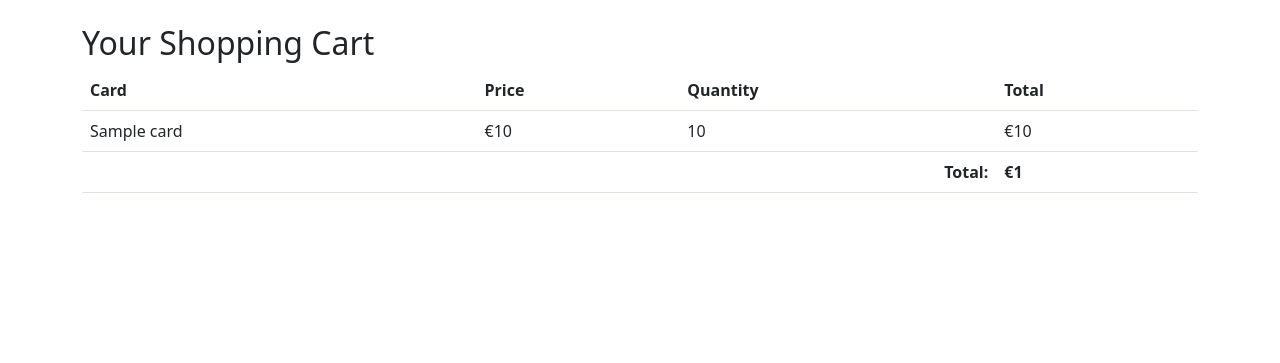
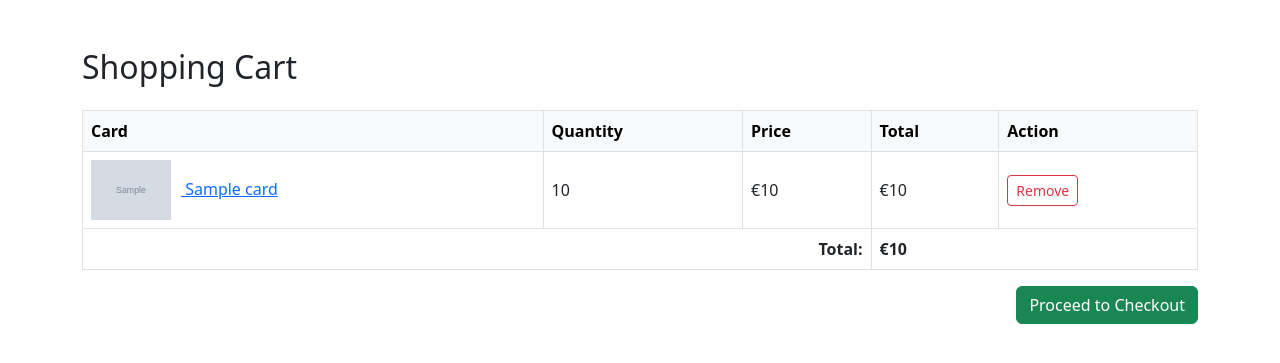
Before and after one commit to naxad/django-tcg-app, a Django app: template shop/templates/shop/cart.html in a window 1280 px wide. Shown: the part 188-551 px from the top of the page. Run offline with Django 5.2, Linux system fonts and the light colour scheme; the template is opened without the code that fills it: most values are stand-ins (such as "Sample title", 1, 10 or a date in 2020); grey boxes marked "Sample" are stand-in pictures.

Commit message:
Fixed some Cart logic

```diff
--- a/shop/templates/shop/cart.html
+++ b/shop/templates/shop/cart.html
@@ -4,34 +4,51 @@
 {% block title %}Your Cart{% endblock %}
 
 {% block content %}
-<div class="container mt-4">
-  <h2>Your Shopping Cart</h2>
+<div class="container mt-5" data-aos="fade-in">
+  <h2 class="mb-4">Shopping Cart</h2>
 
   {% if cart_items %}
-    <table class="table">
-      <thead>
+    <table class="table table-bordered align-middle">
+      <thead class="table-light">
         <tr>
           <th>Card</th>
+          <th>Quantity</th>
           <th>Price</th>
-          <th>Quantity</th>
           <th>Total</th>
+          <th>Action</th>
         </tr>
       </thead>
       <tbody>
         {% for item in cart_items %}
           <tr>
-            <td>{{ item.card.name }}</td>
+            <td>
+              <a href="{% url 'card_detail' item.card.id %}">
+                <img src="{{ item.card.image.url }}" alt="{{ item.card.name }}" style="height: 60px; margin-right: 10px;">
+                {{ item.card.name }}
+              </a>
+            </td>
+            <td>{{ item.quantity }}</td>
             <td>€{{ item.card.price }}</td>
-            <td>{{ item.quantity }}</td>
-            <td>€{{ item.item_total }}</td>
+            <td>€{{ item.total }}</td>
+            <td>
+              <form method="post" action="{% url 'remove_from_cart' item.card.id %}">
+                {% csrf_token %}
+                <button type="submit" class="btn btn-sm btn-outline-danger">Remove</button>
+              </form>
+            </td>
           </tr>
         {% endfor %}
-        <tr class="fw-bold">
-          <td colspan="3" class="text-end">Total:</td>
-          <td>€{{ total_price }}</td>
+        <tr>
+          <td colspan="3" class="text-end"><strong>Total:</strong></td>
+          <td colspan="2"><strong>€{{ total }}</strong></td>
         </tr>
       </tbody>
     </table>
+
+    <div class="text-end">
+      <a href="{% url 'checkout' %}" class="btn btn-success">Proceed to Checkout</a>
+    </div>
+
   {% else %}
     <p>Your cart is empty.</p>
   {% endif %}
```
